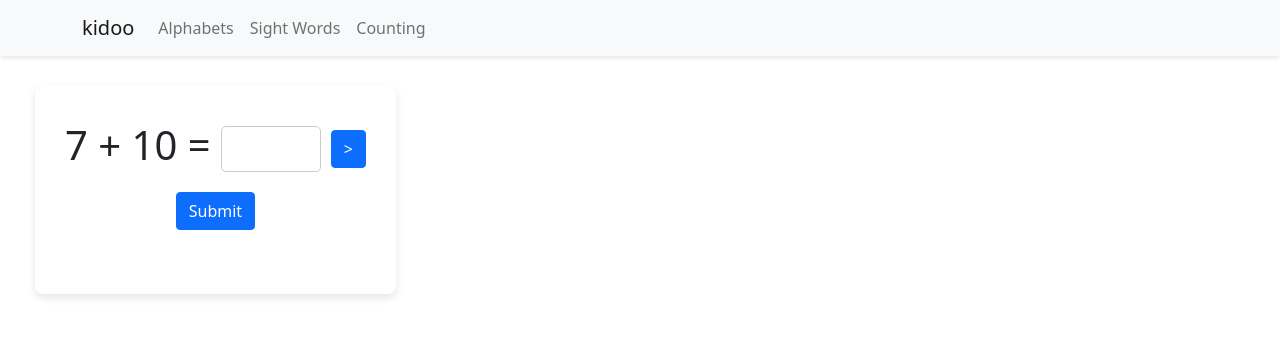
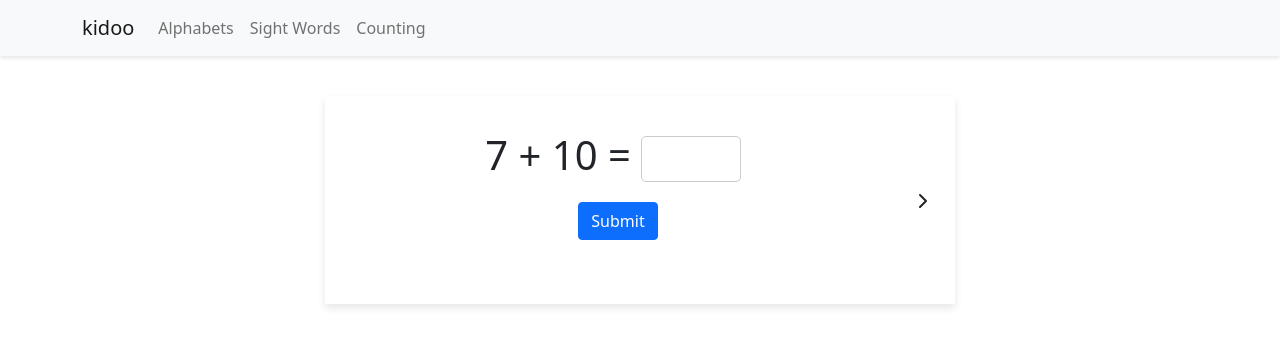
Before and after one commit to dnshariprasad/kidmath, a React (Vite) app: page / in a window 1280 px wide. Shown: the top 346 px of the page. Built offline with nearby package versions, Linux system fonts and the light colour scheme.

Commit message:
UI fixes

```diff
--- a/src/KidStyles.tsx
+++ b/src/KidStyles.tsx
@@ -30,18 +30,6 @@ export const StyledInput = styled.input`
   }
 `;
 
-export const CardDetail = styled.div`
-  display: inline-block;
-  padding: 20px;
-  margin-bottom: 30px;
-  margin-top: 30px;
-  margin-left: 35px;
-  margin-right: 35px;
-  box-shadow: 0px 4px 8px rgba(0, 0, 0, 0.1);
-  border-radius: 8px;
-  max-width: 75%;
-`;
-
 export const Navbar = styled.nav`
   padding: 0px 2opx; /* Adjust padding as needed */
   background-color: #f8f9fa; /* Optional: Background color */
@@ -65,3 +53,35 @@ export const Tag = styled.span`
   border-radius: 5px;
   font-size: 1rem;
 `;
+
+export const CardDetail = styled.div`
+  margin-top: 30px;
+  display: flex;
+  width: 90%; /* Fills most of the screen on smaller devices */
+  max-width: 800px; /* Sets a maximum width for larger screens */
+  padding: 10px;
+  box-shadow: 0px 4px 8px rgba(0, 0, 0, 0.1);
+
+  @media (min-width: 768px) {
+    /* For larger screens (like tablets and desktops) */
+    width: 75%;
+  }
+
+  @media (min-width: 1024px) {
+    /* For desktops */
+    width: 50%;
+  }
+`;
+
+export const CardItem = styled.div`
+  padding: 10px;
+  display: flex;
+  justify-content: center;
+  align-items: center;
+`;
+
+export const MiddleItem = styled.div`
+  flex-grow: 1;
+  padding: 10px;
+  margin: 0 10px;
+`;
--- a/src/pages/AlphabetChallenge.tsx
+++ b/src/pages/AlphabetChallenge.tsx
@@ -1,14 +1,17 @@
 import { useState, useEffect } from "react";
 import {
   CardDetail,
+  CardItem,
   CenteredContainerHorizontally,
   CenteredContainerVertical,
+  MiddleItem,
   Tag,
   TagList,
 } from "../KidStyles";
 import { readText } from "../util";
 import { big, small } from "../data/Alphabet";
 import SpeakIcon from "../components/SpeakIcon";
+import NextIcon from "../components/NextIcon";
 
 const alphabet = [...big, ...small];
 
@@ -29,17 +32,19 @@ const AlphabetChallenge = () => {
   };
 
   return (
-    <div>
     <CenteredContainerVertical>
       <CardDetail>
-          <CenteredContainerVertical>
+        <MiddleItem>
           <CenteredContainerHorizontally>
             <h2>{randomString}</h2>
             <SpeakIcon text={randomString} />
-              <h1 onClick={handleNext}>{" > "}</h1>
           </CenteredContainerHorizontally>
-          </CenteredContainerVertical>
+        </MiddleItem>
+        <CardItem>
+          <NextIcon onClick={handleNext} />
+        </CardItem>
       </CardDetail>
+
       {alphabet.length > 0 && (
         <TagList>
           {big.map((tag, index) => (
@@ -59,7 +64,6 @@ const AlphabetChallenge = () => {
         </TagList>
       )}
     </CenteredContainerVertical>
-    </div>
   );
 };
 
--- a/src/pages/MathChallenge.tsx
+++ b/src/pages/MathChallenge.tsx
@@ -5,8 +5,11 @@ import {
   CenteredContainerHorizontally,
   StyledInput,
   CardDetail,
+  CardItem,
+  MiddleItem,
 } from "../KidStyles";
 import { readText } from "../util";
+import NextIcon from "../components/NextIcon";
 
 const getRandomNumber = () => Math.floor(Math.random() * 10) + 1; // Random number between 1 and 10
 const getRandomOperation = () => (Math.random() > 0.5 ? "+" : "-"); // Randomly select + or -
@@ -49,8 +52,8 @@ const MathChallenge = () => {
       setFeedback("Correct! 🎉");
       readText("Correct");
     } else {
-      setFeedback(`Wrong! Try gain!`);
-      readText(`Wrong! Try gain!`);
+      setFeedback(`Try again!`);
+      readText(`Try again!`);
     }
   };
 
@@ -59,7 +62,9 @@ const MathChallenge = () => {
   };
 
   return (
+    <CenteredContainerVertical>
       <CardDetail>
+        <MiddleItem>
           <CenteredContainerVertical>
             <CenteredContainerHorizontally>
               <h1>
@@ -71,15 +76,18 @@ const MathChallenge = () => {
                 onChange={(e) => setInputValue(e.target.value)}
                 placeholder=""
               />
-          <KidButton title=" > " isActive={true} onClick={handleReset} />
+              <br />
             </CenteredContainerHorizontally>
-        <CenteredContainerHorizontally>
             <KidButton title="Submit" isActive={true} onClick={handleSubmit} />
-        </CenteredContainerHorizontally>
             <br />
             {feedback && <h1>{feedback}</h1>}
           </CenteredContainerVertical>
+        </MiddleItem>
+        <CardItem>
+          <NextIcon onClick={handleReset} />
+        </CardItem>
       </CardDetail>
+    </CenteredContainerVertical>
   );
 };
 
--- a/src/pages/SightWordsChallenge.tsx
+++ b/src/pages/SightWordsChallenge.tsx
@@ -1,8 +1,10 @@
 import { useState } from "react";
 import {
   CardDetail,
+  CardItem,
   CenteredContainerHorizontally,
   CenteredContainerVertical,
+  MiddleItem,
   Tag,
   TagList,
 } from "../KidStyles";
@@ -10,6 +12,7 @@ import { wordsSentencesData } from "../data/Words";
 import SpeakIcon from "../components/SpeakIcon";
 import NextIcon from "../components/NextIcon";
 import PreviousIcon from "../components/PreviousIcon";
+
 const stringList = wordsSentencesData;
 
 const SightWordsChallenge = () => {
@@ -34,8 +37,10 @@ const SightWordsChallenge = () => {
   return (
     <CenteredContainerVertical>
       <CardDetail>
-        <CenteredContainerHorizontally>
+        <CardItem>
           <PreviousIcon onClick={handlePrevious} />
+        </CardItem>
+        <MiddleItem>
           <CenteredContainerVertical>
             <CenteredContainerHorizontally>
               <h1>{stringList[count].word}</h1>
@@ -54,8 +59,10 @@ const SightWordsChallenge = () => {
               </div>
             )}
           </CenteredContainerVertical>
+        </MiddleItem>
+        <CardItem>
           <NextIcon onClick={handleNext} />
-        </CenteredContainerHorizontally>
+        </CardItem>
       </CardDetail>
       <CenteredContainerVertical padding="20px">
         {stringList.length > 0 && (
```
Lines whose indentation alone changed are shown as unchanged.
